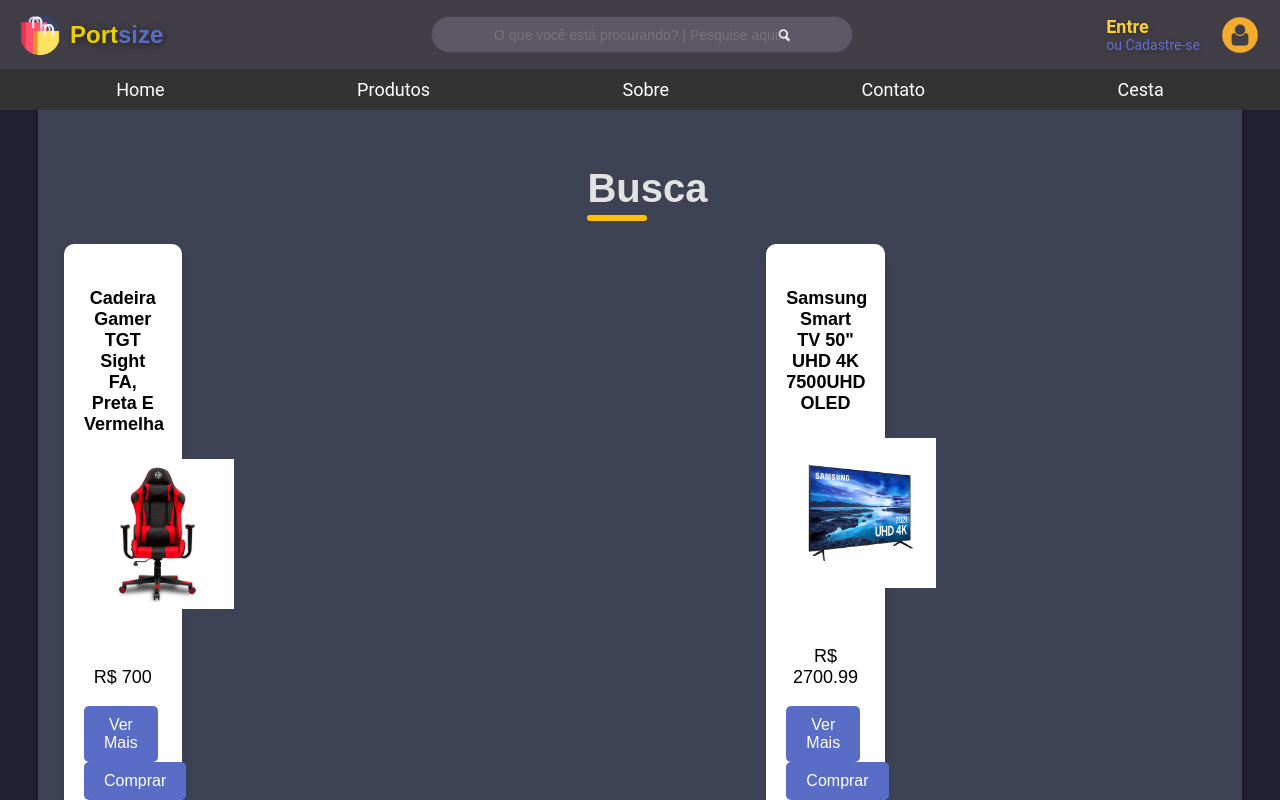
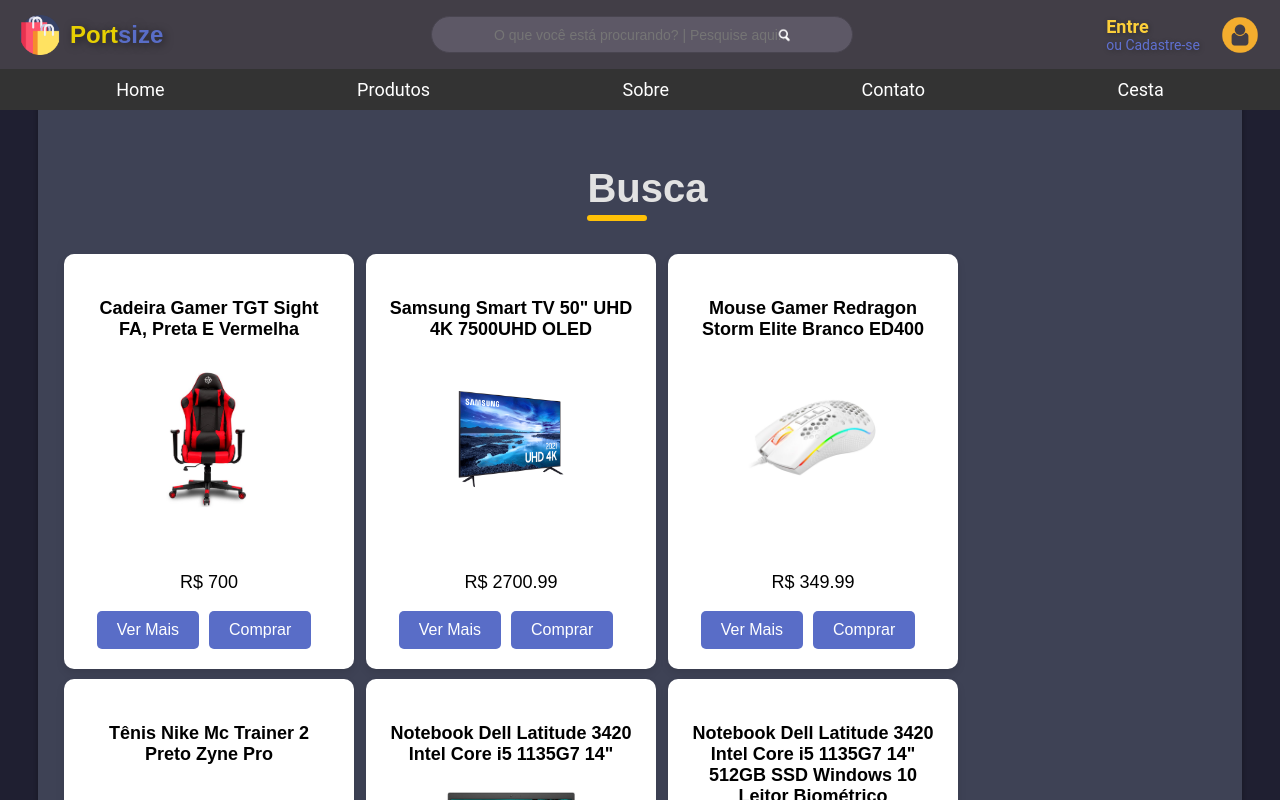
Before and after one commit to gomeslpedro/loja, an Angular app: page /busca in a window 1280 px wide. Shown: the top 800 px of the page. Built offline with nearby package versions, Linux system fonts and the light colour scheme.

Commit message:
tela de busca - final

```diff
--- a/src/app/busca/busca.component.css
+++ b/src/app/busca/busca.component.css
@@ -77,18 +77,18 @@
 
 .conteudoProduto{
     text-align: center;
-    width: 17%;
+    width: 250px;
     background-color: #fff;
     border-radius: 10px;
     box-shadow: 0 4px 8px rgba(0, 0, 0, 0.1);
     padding: 20px;
     transition: transform 0.3s ease;
     margin: 0 6px;
+    margin-top: 10px;
 }
 
 .ngFor-container{
     display: flex;
     flex-direction: row;
     flex-wrap: wrap;
-    justify-content: space-between;
 }
```
